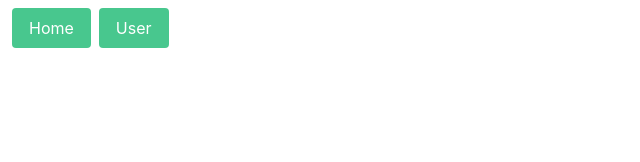
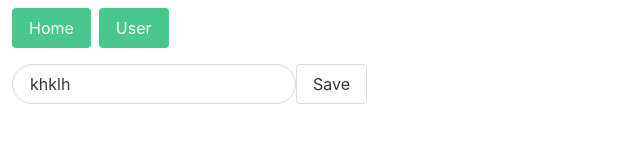
Before and after one commit to divasilevski/authentication, a Vue app: page / in a window 1280 px wide. Shown: the top 162 px of the page, without its empty margins (0-640 px from the left). Built offline with nearby package versions, Linux system fonts and the light colour scheme.

Commit message:
created input-save component

```diff
--- a/src/App.vue
+++ b/src/App.vue
@@ -1,6 +1,7 @@
 <template>
   <div class="app">
     <RouterButton></RouterButton>
+    <router-view></router-view>
   </div>
 </template>
 
--- /dev/null
+++ b/src/components/input-save.vue
@@ -0,0 +1,21 @@
+<template>
+  <div class="navbar-item">
+    <b-input placeholder="No input" v-model="input" rounded></b-input>
+    <b-button @click="save">Save</b-button>
+  </div>
+</template>
+
+<script>
+export default {
+  data() {
+    return {
+      input: this.$store.state.input_save
+    };
+  },
+  methods: {
+    save() {
+      this.$store.state.input_save = this.input;
+    }
+  }
+};
+</script>
--- a/src/store/index.js
+++ b/src/store/index.js
@@ -4,7 +4,7 @@ import Vuex from "vuex";
 Vue.use(Vuex);
 
 export default new Vuex.Store({
-  state: {},
+  state: { input_save: "khklh" },
   mutations: {},
   actions: {},
   modules: {}
--- a/src/views/Home.vue
+++ b/src/views/Home.vue
@@ -1,3 +1,15 @@
 <template>
-  <div class="home"></div>
+  <InputSave></InputSave>
 </template>
+
+<script>
+// @ is an alias to /src
+import InputSave from "@/components/input-save.vue";
+
+export default {
+  name: "home",
+  components: {
+    InputSave
+  }
+};
+</script>
--- a/src/views/User.vue
+++ b/src/views/User.vue
@@ -1,3 +1,7 @@
 <template>
-  <div class="user"></div>
+  <div class="user">
+    <div class="navbar-item">
+      <h2>{{ $store.state.input_save }}</h2>
+    </div>
+  </div>
 </template>
```
